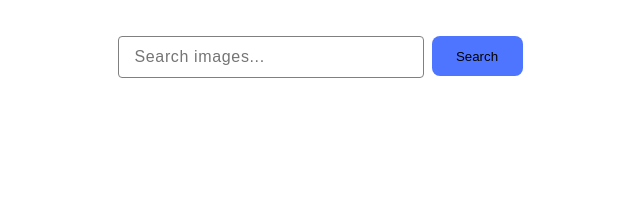
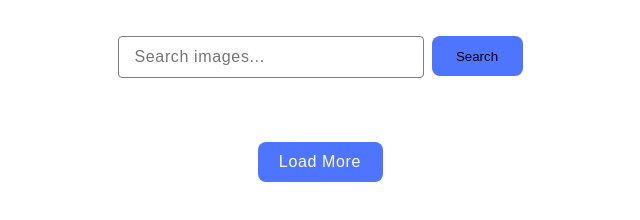
Before and after one commit to NataliaFiltanovych/goit-js-hw-12, a website built with Vite: page src/index.html in a window 1280 px wide. Both pictures are taken after typing "Sample" into the empty fields and a click on the button "Search". Shown: the whole page, without its empty margins (320-960 px from the left). Built offline with nearby package versions, Linux system fonts and the light colour scheme; no server answers; what izitoast would draw is missing.

Commit message:
add load More Scroll

```diff
--- a/src/css/gallery.css
+++ b/src/css/gallery.css
@@ -7,6 +7,7 @@
   row-gap: 24px;
 
   margin-top: 32px;
+  margin-bottom: 32px;
 }
 
 .gallery-item {
--- /dev/null
+++ b/src/css/loadMore.css
@@ -0,0 +1,21 @@
+.btn-load {
+  border-radius: 8px;
+  padding-block: 8px;
+  padding-inline: 16px;
+  width: 125px;
+  height: 40px;
+  background-color: #4e75ff;
+  border: none;
+
+  display: block;
+  margin-top: 32px;
+  margin: 0 auto;
+  justify-content: center;
+
+  font-family: 'Montserrat', sans-serif;
+  font-weight: 500;
+  font-size: 16px;
+  line-height: 1.5;
+  letter-spacing: 0.04em;
+  color: #fff;
+}
--- a/src/css/styles.css
+++ b/src/css/styles.css
@@ -13,3 +13,4 @@
 @import url('./form.css');
 @import url('./gallery.css');
 @import url('./loader.css');
+@import url('./loadMore.css');
--- a/src/main.js
+++ b/src/main.js
@@ -58,14 +58,6 @@ refs.formEl.addEventListener('submit', async e => {
     }
     createGallery(res.hits);
     totalPages = Math.ceil(res.totalHits / PER_PAGE);
-    if (page >= totalPages) {
-      hideLoadMoreButton();
-      iziToast.show({
-        message: "We're sorry, but you've reached the end of search results.",
-      });
-    } else {
-      showLoadMoreButton();
-    }
   } catch {
     iziToast.show({
       message: 'Sorry, error. Please try again later!',
@@ -74,7 +66,14 @@ refs.formEl.addEventListener('submit', async e => {
       position: 'topRight',
     });
   }
-
+  if (page >= totalPages) {
+    hideLoadMoreButton();
+    iziToast.show({
+      message: "We're sorry, but you've reached the end of search results.",
+    });
+  } else {
+    showLoadMoreButton();
+  }
   hideLoader();
 
   e.target.reset();
@@ -88,14 +87,14 @@ refs.loadMore.addEventListener('click', async () => {
   try {
     const res = await getImagesByQuery(query, page);
     createGallery(res.hits);
-    if (page >= totalPages) {
-      hideLoadMoreButton();
-      iziToast.show({
-        message: "We're sorry, but you've reached the end of search results.",
-      });
-    } else {
-      showLoadMoreButton();
-    }
+
+    const elem = refs.listElem.lastElementChild;
+    const height = elem.getBoundingClientRect().height;
+
+    window.scrollBy({
+      top: height * 2,
+      behavior: 'smooth',
+    });
   } catch {
     iziToast.show({
       message: 'Sorry, error. Please try again later!',
@@ -105,5 +104,14 @@ refs.loadMore.addEventListener('click', async () => {
     });
   }
 
+  if (page >= totalPages) {
+    hideLoadMoreButton();
+    iziToast.show({
+      message: "We're sorry, but you've reached the end of search results.",
+    });
+  } else {
+    showLoadMoreButton();
+  }
+
   hideLoader();
 });
```
